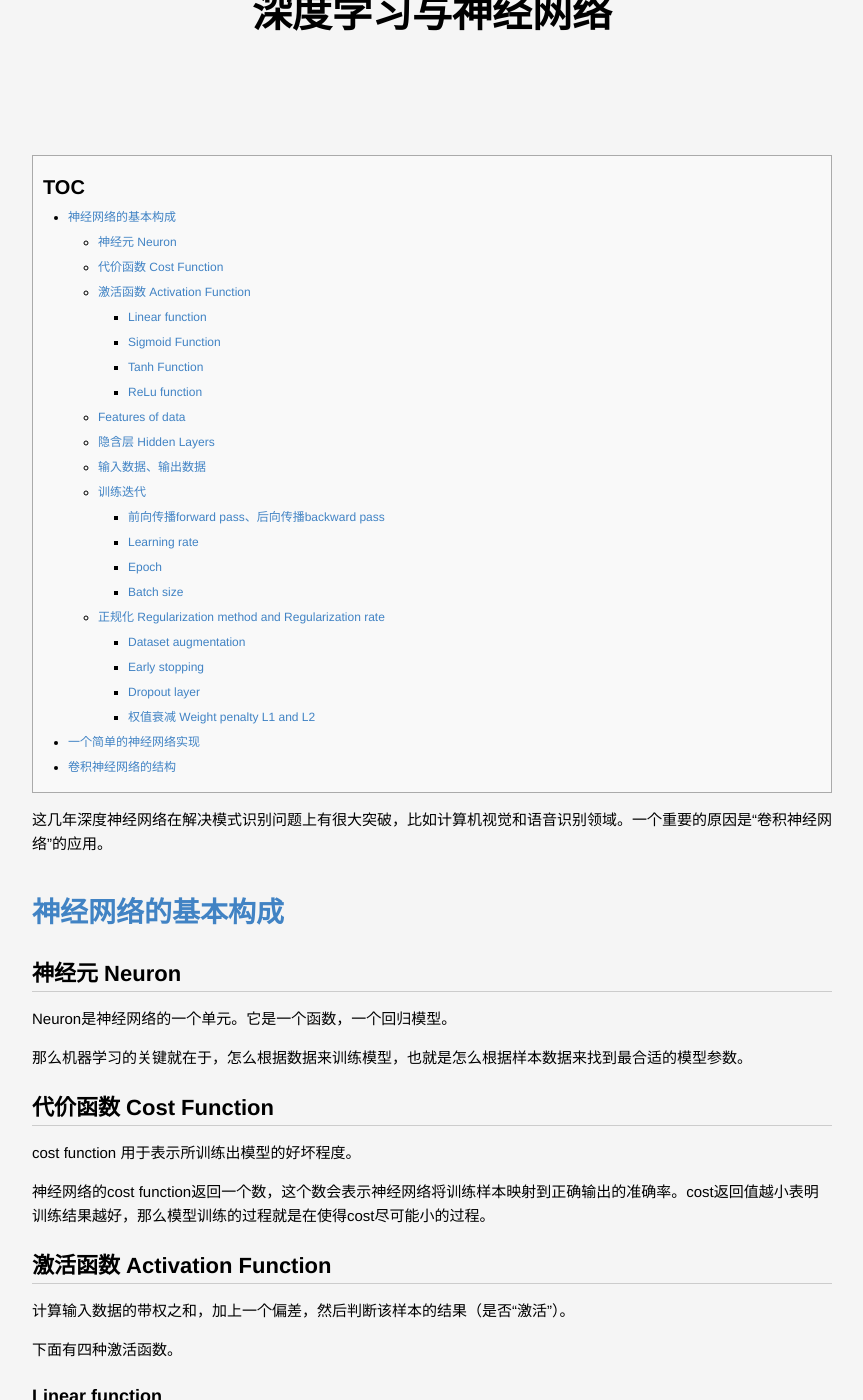
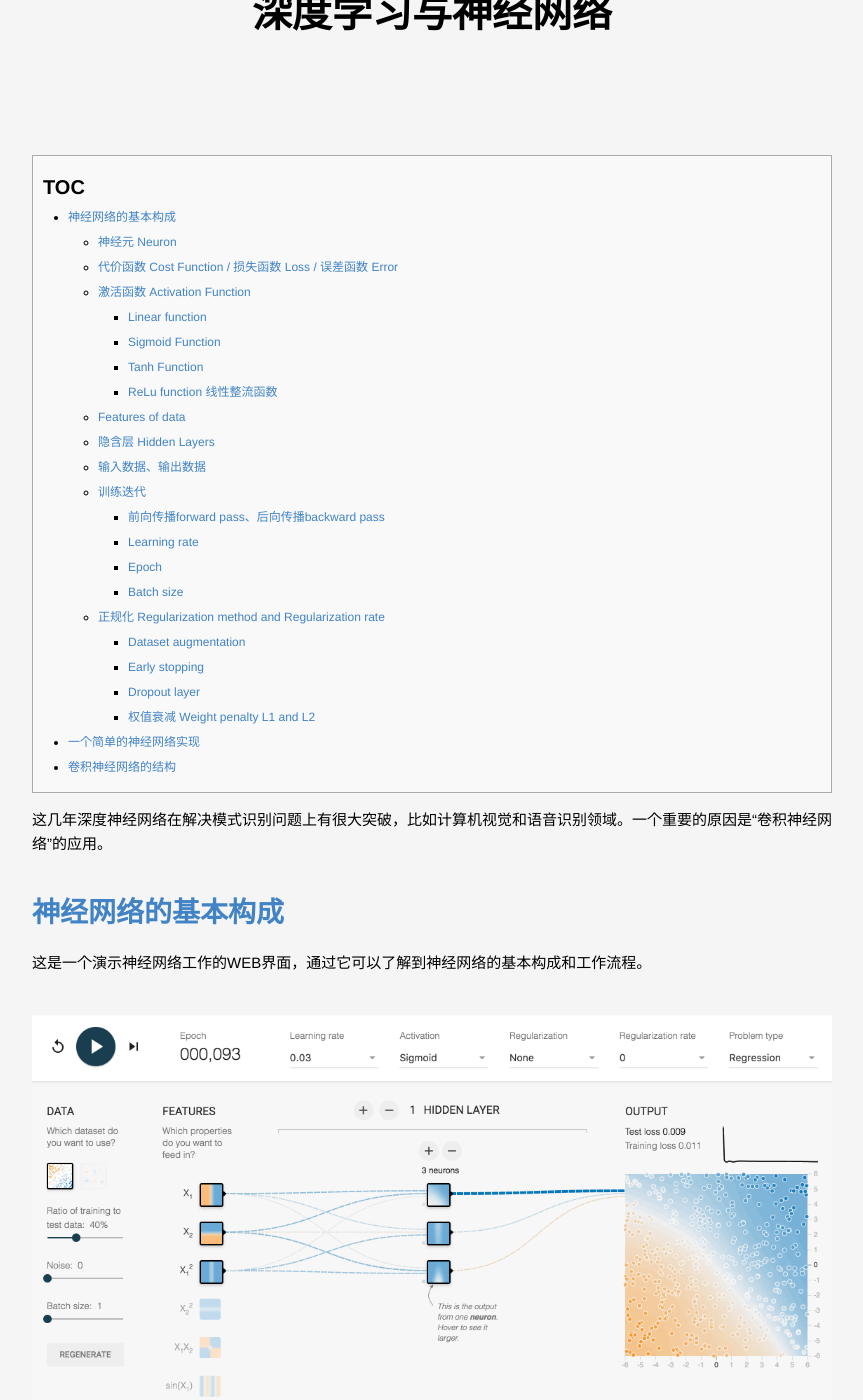
Before and after one commit to lucky521/blog, a Jekyll site: the page built from _posts/2017-10-14-deep-learning.markdown, in a window 1280 px wide and 1400 px high, scrolled down 223 px. Shown: the whole window, without its empty margins (208-1071 px from the left). Built offline with Jekyll 4.4.1, drawn with Linux system fonts in a browser that asks for light colours; some of the changed text lies outside the part shown.

Commit message:
ADD NN-ground pic

```diff
--- a/_posts/2017-10-14-deep-learning.markdown
+++ b/_posts/2017-10-14-deep-learning.markdown
@@ -9,6 +9,12 @@ layout: post
 
 # 神经网络的基本构成
 
+这是一个演示神经网络工作的WEB界面，通过它可以了解到神经网络的基本构成和工作流程。
+
+![NN-playground]({{ site.baseurl }}/images/nn-playground.png)
+
+
+
 ## 神经元 Neuron
 
 Neuron是神经网络的一个单元。它是一个函数，一个回归模型。
@@ -16,7 +22,7 @@ Neuron是神经网络的一个单元。它是一个函数，一个回归模型
 那么机器学习的关键就在于，怎么根据数据来训练模型，也就是怎么根据样本数据来找到最合适的模型参数。
 
 
-## 代价函数 Cost Function
+## 代价函数 Cost Function / 损失函数 Loss / 误差函数 Error
 
 cost function 用于表示所训练出模型的好坏程度。
 
@@ -47,8 +53,9 @@ A = 2/(1+e^(-2x)) - 1 = 2sigmoid(2x) - 1
 输出范围是-1，1之间。
 
 
-### ReLu function
+### ReLu function 线性整流函数
 
+通常意义下，线性整流函数代指代数学中的斜坡函数，即
 A = x if x>0 else 0
 
 
```
Also changed, not shown: images/nn-playground.png (added).
